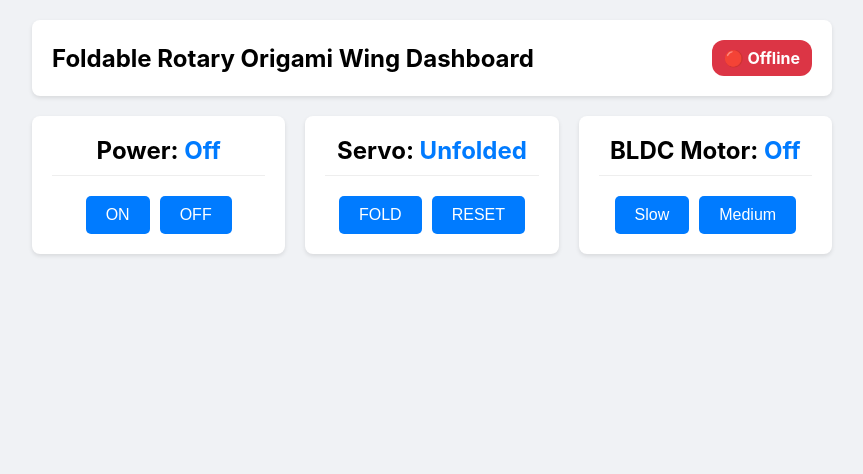
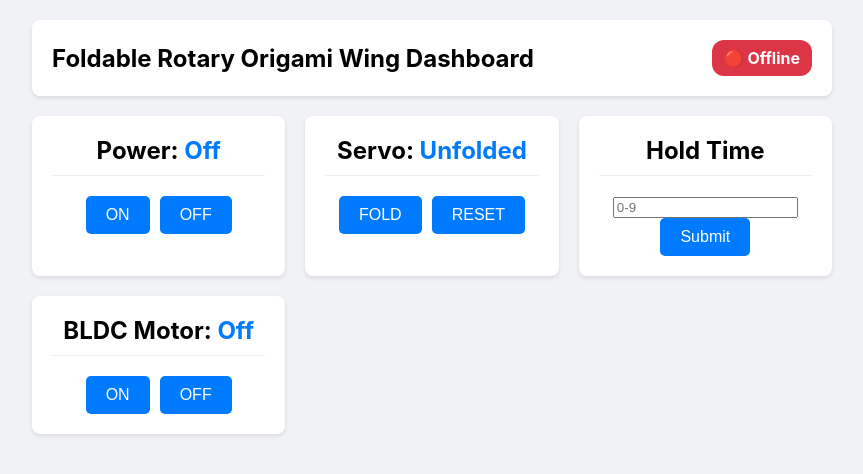
Before and after one commit to Sujit-Hegde/Trial-web, a React (Create React App) app in the folder trial-web/: page / in a window 1280 px wide. Shown: the top 474 px of the page, without its empty margins (208-1071 px from the left). Built offline with nearby package versions, Linux system fonts and the light colour scheme; no server answers.

Commit message:
Changes in UI and added the hold time feature

```diff
--- a/trial-web/src/App.js
+++ b/trial-web/src/App.js
@@ -1,13 +1,16 @@
 import { useEffect, useState } from "react";
 import "./App.css";
 
-const BASE = "https://trial-web-1.onrender.com";
+const BASE = "http://localhost:3000";
 
 function App() {
   const [online, setOnline] = useState(false);
   const [power, setPower] = useState(null);
   const [motorSpeed, setMotorSpeed] = useState(null);
   const [servoStatus, setServoStatus] = useState("Unfolded");
+
+const [holdTime, setHoldTime] = useState("");
+const [submittedHoldTime, setSubmittedHoldTime] = useState(null);
 
   // CHECK STATUS
   useEffect(() => {
@@ -47,13 +50,26 @@ function App() {
     // fetch(BASE + "/servo-unfold", { method: "POST" });
   };
 
-  const setMotor = (speed) => {
-    setMotorSpeed(speed);
+  const sendMotorState = (power) => {
+    if (power === "ON" && submittedHoldTime === null) {
+      alert("Please enter and submit a hold time first.");
+      return;
+    }
+    setMotorSpeed(power);
     fetch(BASE + "/motor", {
       method: "POST",
       headers: { "Content-Type": "application/json" },
-      body: JSON.stringify({ speed }),
+      body: JSON.stringify({ power, holdTime: submittedHoldTime }),
     });
+  };
+
+  const handleHoldTimeSubmit = () => {
+    if (holdTime === "" || holdTime < 0 || holdTime > 9) {
+      alert("Please enter a valid hold time between 0 and 9.");
+      return;
+    }
+    setSubmittedHoldTime(holdTime);
+    alert(`Hold time of ${holdTime} seconds submitted.`);
   };
 
   return (
@@ -94,21 +110,42 @@ function App() {
           </div>
         </div>
 
+        {/* HOLD TIME */}
+        <div className="control-group">
+          <h2>Hold Time</h2>
+          <div className="input-group">
+            <input
+              type="number"
+              id="holdTime"
+              value={holdTime}
+              onChange={(e) => {
+                const value = e.target.value;
+                if (value === "" || (value >= 0 && value <= 9)) {
+                  setHoldTime(value);
+                }
+              }}
+              max="9"
+              placeholder="0-9"
+            />
+            <button onClick={handleHoldTimeSubmit}>Submit</button>
+          </div>
+        </div>
+
         {/* MOTOR */}
         <div className="control-group">
           <h2>BLDC Motor: <span className="current-speed">{motorSpeed || "Off"}</span></h2>
           <div className="button-group">
             <button
-              onClick={() => setMotor("slow")}
-              className={motorSpeed === "slow" ? "active" : ""}
+              onClick={() => sendMotorState("ON")}
+              className={motorSpeed === "ON" ? "active" : ""}
             >
-              Slow
+              ON
             </button>
             <button
-              onClick={() => setMotor("medium")}
-              className={motorSpeed === "medium" ? "active" : ""}
+              onClick={() => sendMotorState("OFF")}
+              className={motorSpeed === "OFF" ? "active" : ""}
             >
-              Medium
+              OFF
             </button>
           </div>
         </div>
```
